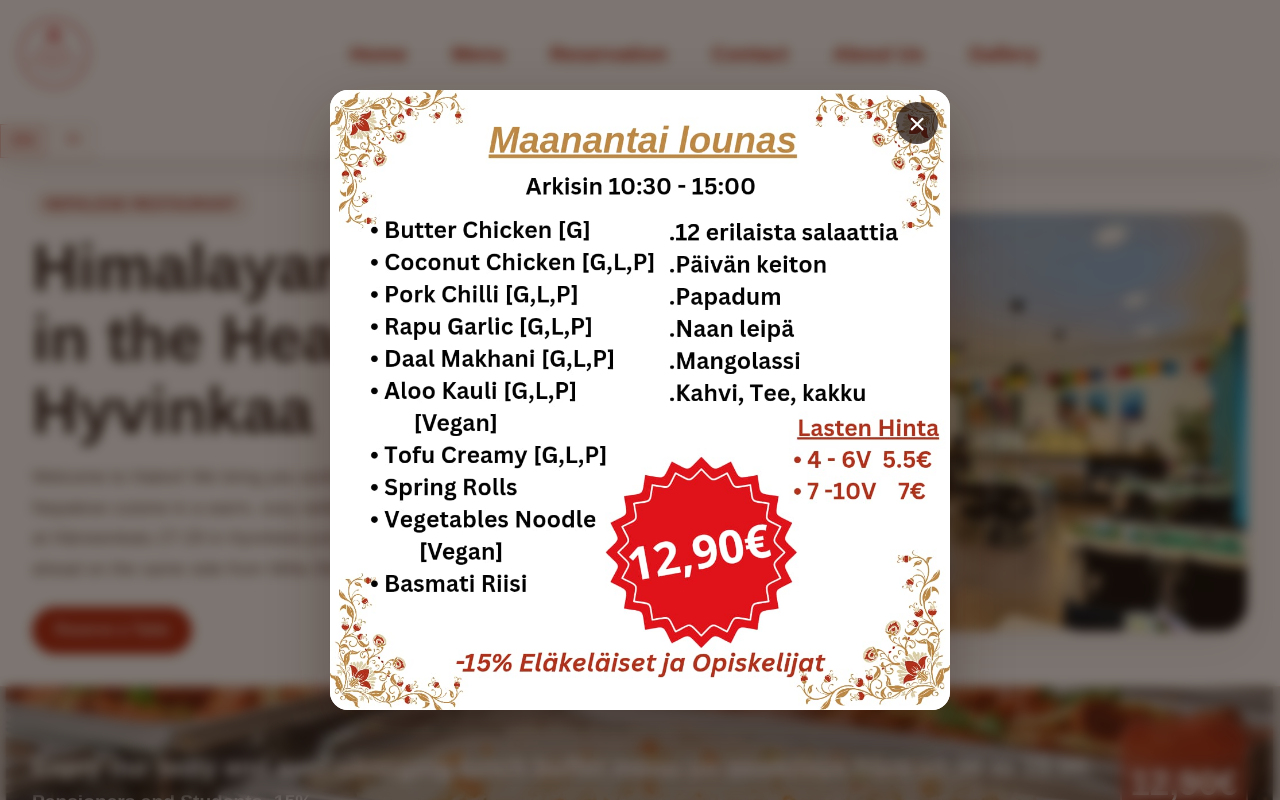
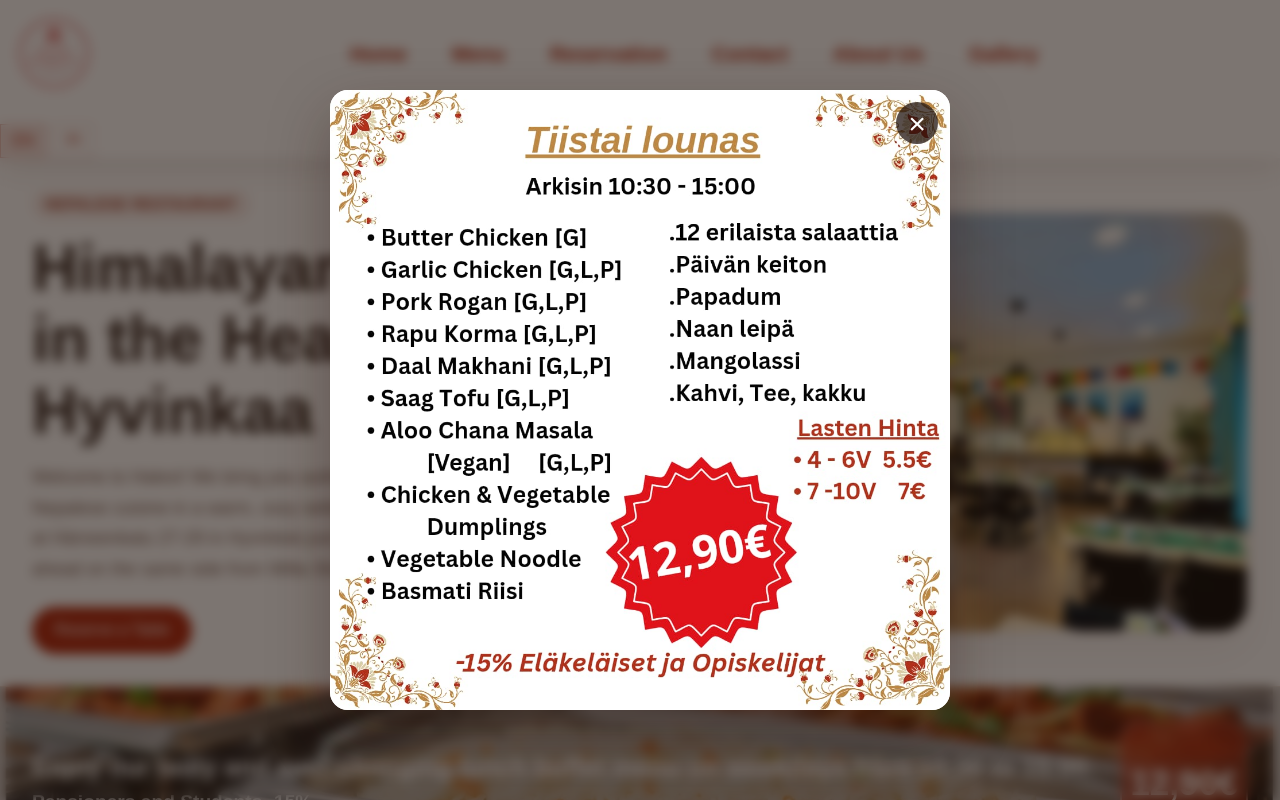
Before and after one commit to RavintolaHalesi/halesi-ravintola-website, a Next.js app: page / in a window 1280 px wide. Shown: the top 800 px of the page. Built offline with nearby package versions, Linux system fonts and the light colour scheme.

Commit message:
Update Tuesday lunch popup banner

```diff
--- a/app/page.js
+++ b/app/page.js
@@ -225,7 +225,7 @@ export default function HomePage() {
   return (
     <><ScrollReset />
       {showOpeningNotice ? (
-        <div className="openingNoticeOverlay" role="dialog" aria-modal="true" aria-label="Monday lunch menu notice">
+        <div className="openingNoticeOverlay" role="dialog" aria-modal="true" aria-label="Tuesday lunch menu notice">
           <div className="openingNoticeCard">
             <button
               type="button"
@@ -235,7 +235,7 @@ export default function HomePage() {
             >
               ×
             </button>
-            <img src="/assets/monday-lunch-popup.jpeg" alt="Monday lunch menu" className="openingNoticeImage" />
+            <img src="/assets/tuesday-lunch-popup-2026-08-17.jpeg" alt="Tuesday lunch menu" className="openingNoticeImage" />
           </div>
         </div>
       ) : null}
```
Also changed, not shown: public/assets/tuesday-lunch-popup-2026-08-17.jpeg (added).
